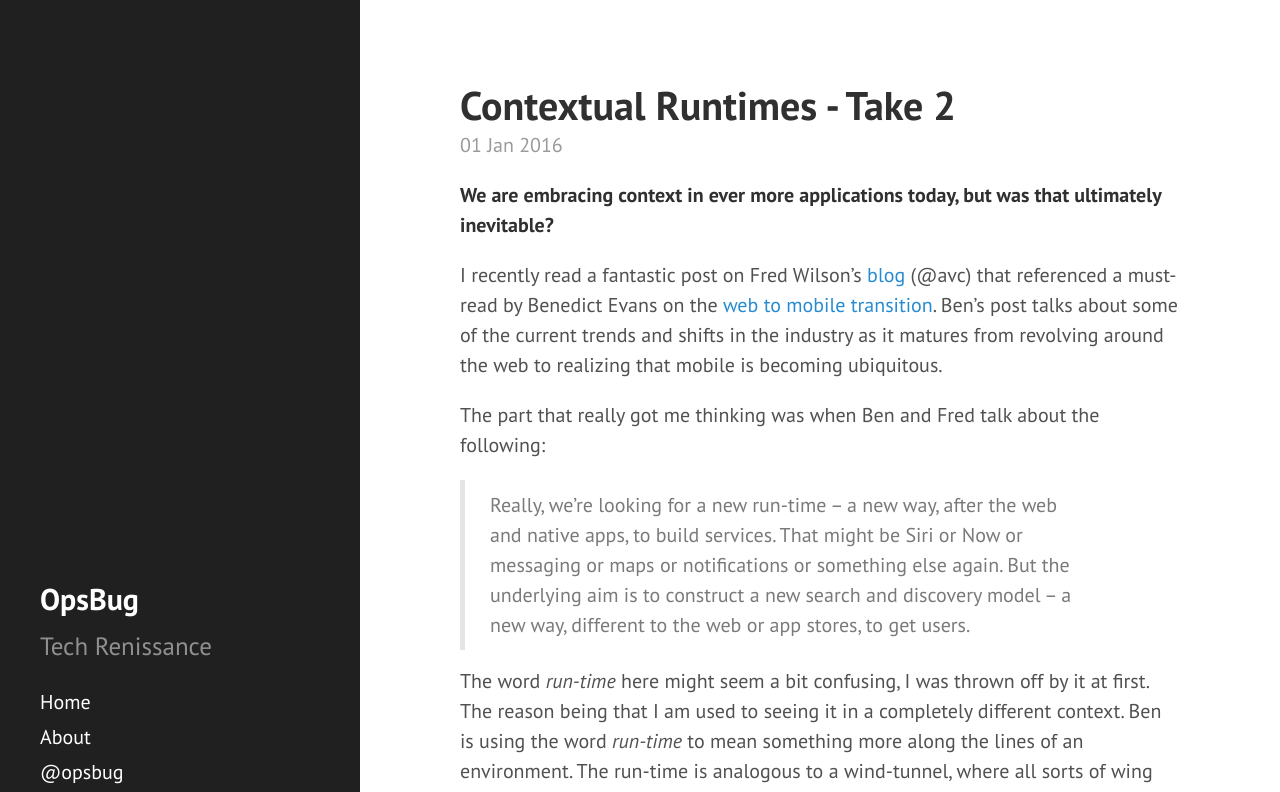
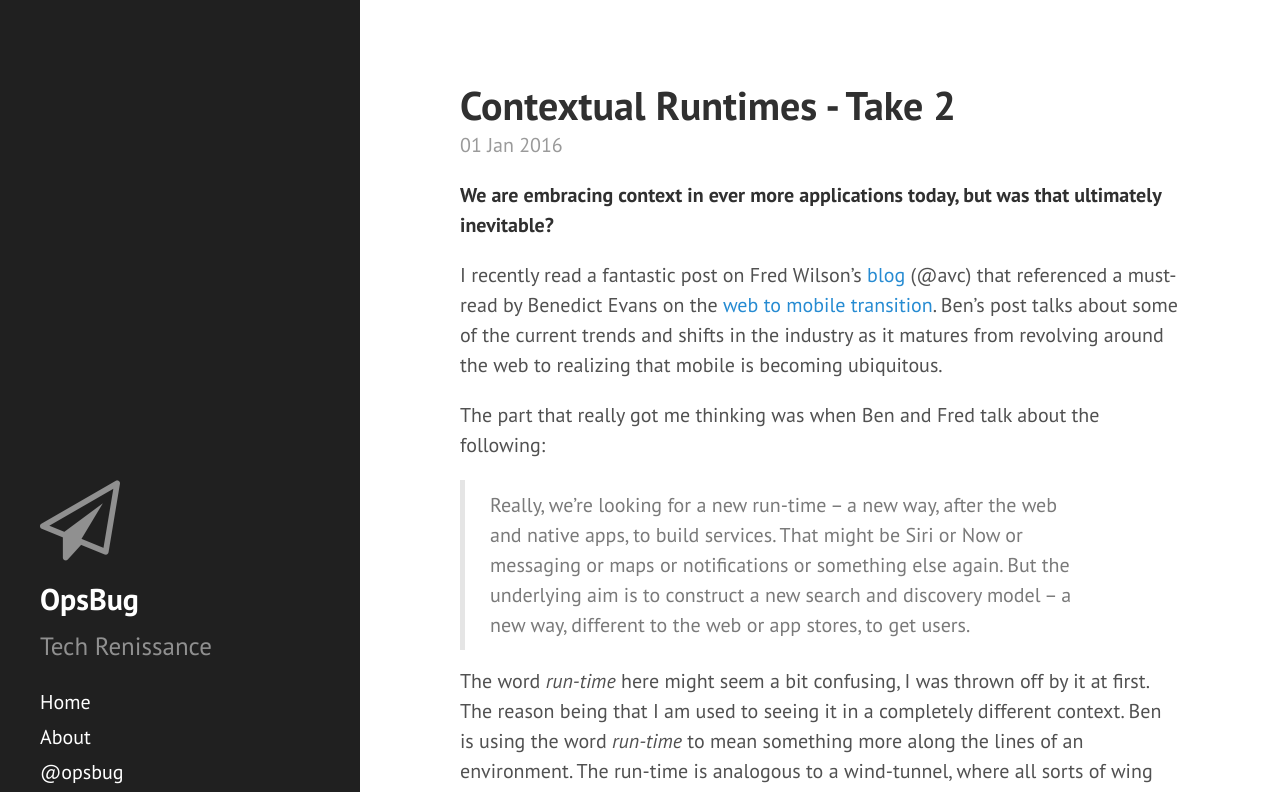
Before and after one commit to claraleung/claraleung.github.io, a Jekyll site: the page built from index.html, in a window 1280 px wide. Shown: the top 792 px of the page. Built offline with Jekyll 4.4.1, drawn with Linux system fonts in a browser that asks for light colours; nearby versions of some CDN libraries; Markdown is read by kramdown in place of the engine named in the settings; the list of posts is cut into pages by our own code.

Commit message:
Initial commit

```diff
--- a/_includes/head.html
+++ b/_includes/head.html
@@ -19,10 +19,11 @@
   <link rel="stylesheet" href="{{ site.baseurl }}public/css/syntax.css">
   <link rel="stylesheet" href="{{ site.baseurl }}public/css/hyde.css">
   <link rel="stylesheet" href="http://fonts.googleapis.com/css?family=PT+Sans:400,400italic,700|Abril+Fatface">
+  <link rel="stylesheet" href="https://maxcdn.bootstrapcdn.com/font-awesome/4.5.0/css/font-awesome.min.css">
 
   <!-- Icons -->
   <link rel="apple-touch-icon-precomposed" sizes="144x144" href="{{ site.baseurl }}public/apple-touch-icon-144-precomposed.png">
-                                 <link rel="shortcut icon" href="{{ site.baseurl }}public/favicon.ico">
+  <link rel="shortcut icon" href="{{ site.baseurl }}public/favicon.ico">
 
   <!-- RSS -->
   <link rel="alternate" type="application/rss+xml" title="RSS" href="/atom.xml">
--- a/_includes/sidebar.html
+++ b/_includes/sidebar.html
@@ -1,6 +1,9 @@
 <div class="sidebar">
   <div class="container sidebar-sticky">
     <div class="sidebar-about">
+
+    <i class="fa fa-paper-plane-o fa-4x"></i>
+
       <h2>
         <a href="{{ site.baseurl }}">
           {{ site.title }}
```
